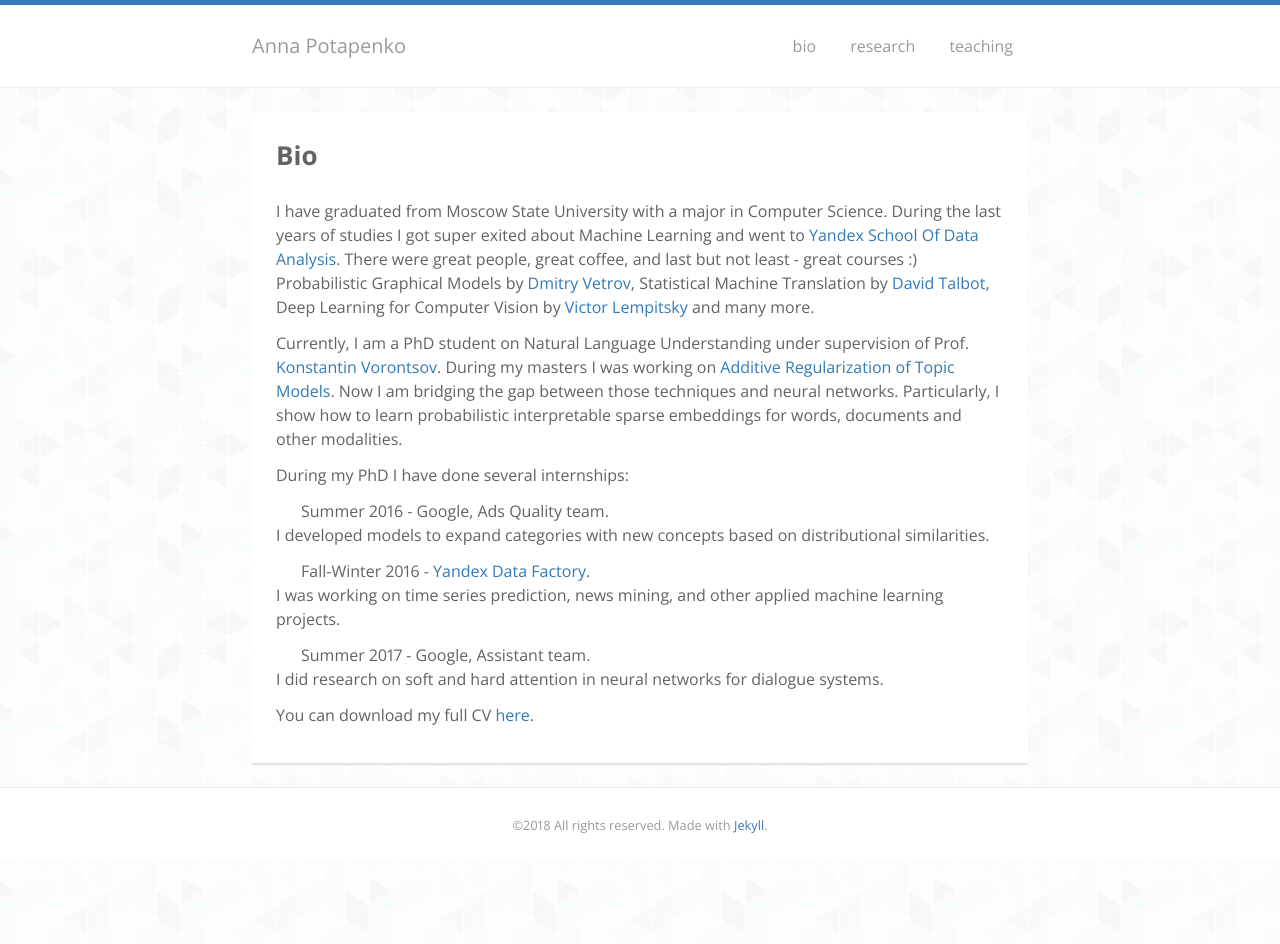
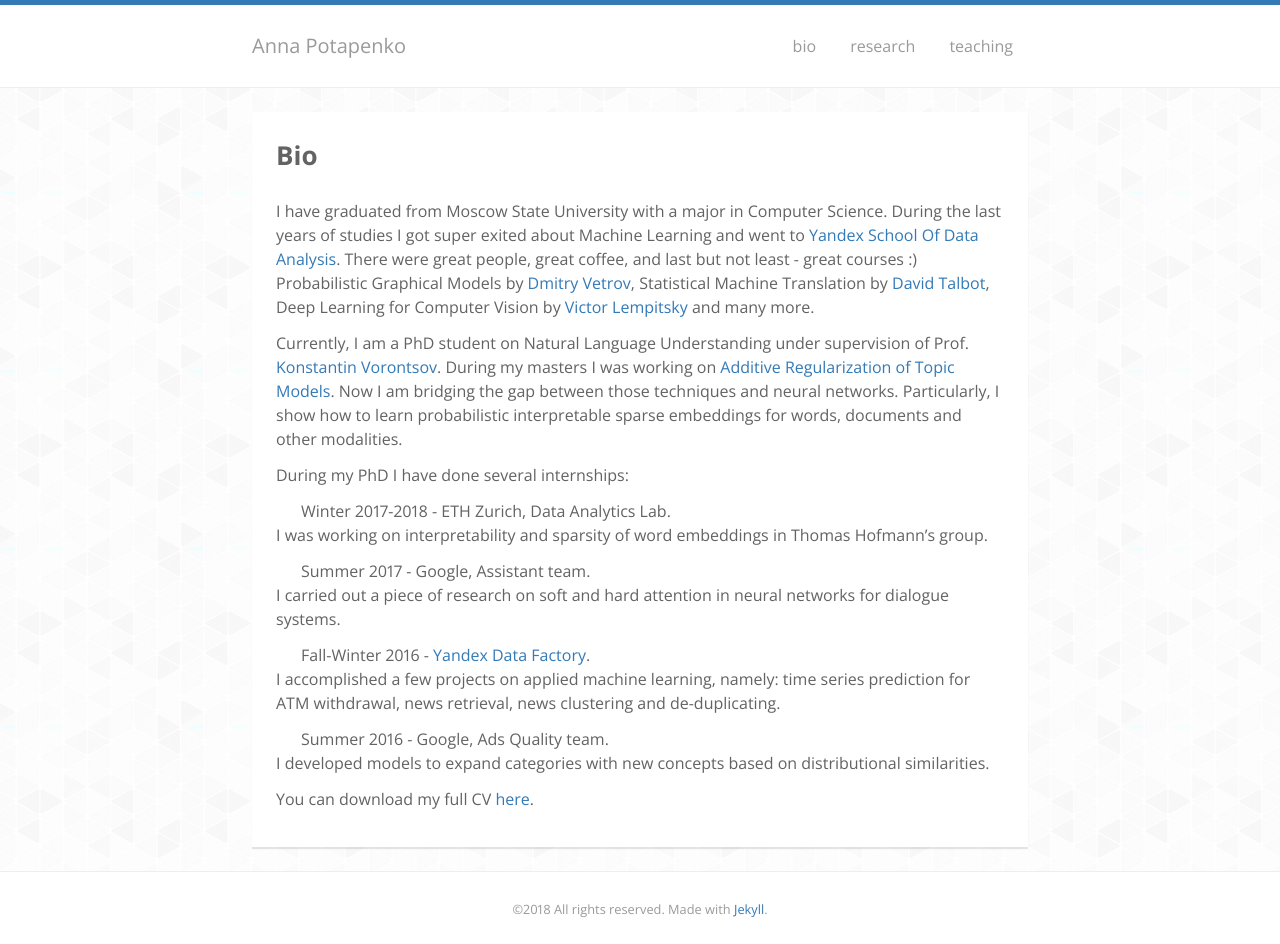
Before and after one commit to AnyaP/apotapenko.com, a Jekyll site: the page built from source/bio.md, in a window 1280 px wide. Built offline with Jekyll 4.4.1, drawn with Linux system fonts in a browser that asks for light colours; nearby versions of some CDN libraries.

```diff
--- a/source/bio.md
+++ b/source/bio.md
@@ -16,17 +16,20 @@ Particularly, I show how to learn probabilistic interpretable sparse embeddings
 
 During my PhD I have done several internships:
 
+* Winter 2017-2018 - ETH Zurich, Data Analytics Lab.
+
+I was working on interpretability and sparsity of word embeddings in Thomas Hofmann's group.
+
+* Summer 2017 - Google, Assistant team.
+
+I carried out a piece of research on soft and hard attention in neural networks for dialogue systems.
+
+* Fall-Winter 2016 - [Yandex Data Factory](https://yandexdatafactory.com/).
+
+I accomplished a few projects on applied machine learning, namely: time series prediction for ATM withdrawal, news retrieval, news clustering and de-duplicating.
+
 * Summer 2016 - Google, Ads Quality team.
 
 I developed models to expand categories with new concepts based on distributional similarities.
 
-* Fall-Winter 2016 - [Yandex Data Factory](https://yandexdatafactory.com/).
-
-I was working on time series prediction, news mining, and other applied machine learning projects.
-
-* Summer 2017 - Google, Assistant team.
-
-I did research on soft and hard attention in neural networks for dialogue systems.
-
-
 You can download my full CV [here]({{ site.url }}/images/CV_2017.pdf).
```
Also changed, not shown: source/research.md (+5 -1 lines), source/teaching.md (+3 -2 lines), 2 other files.
